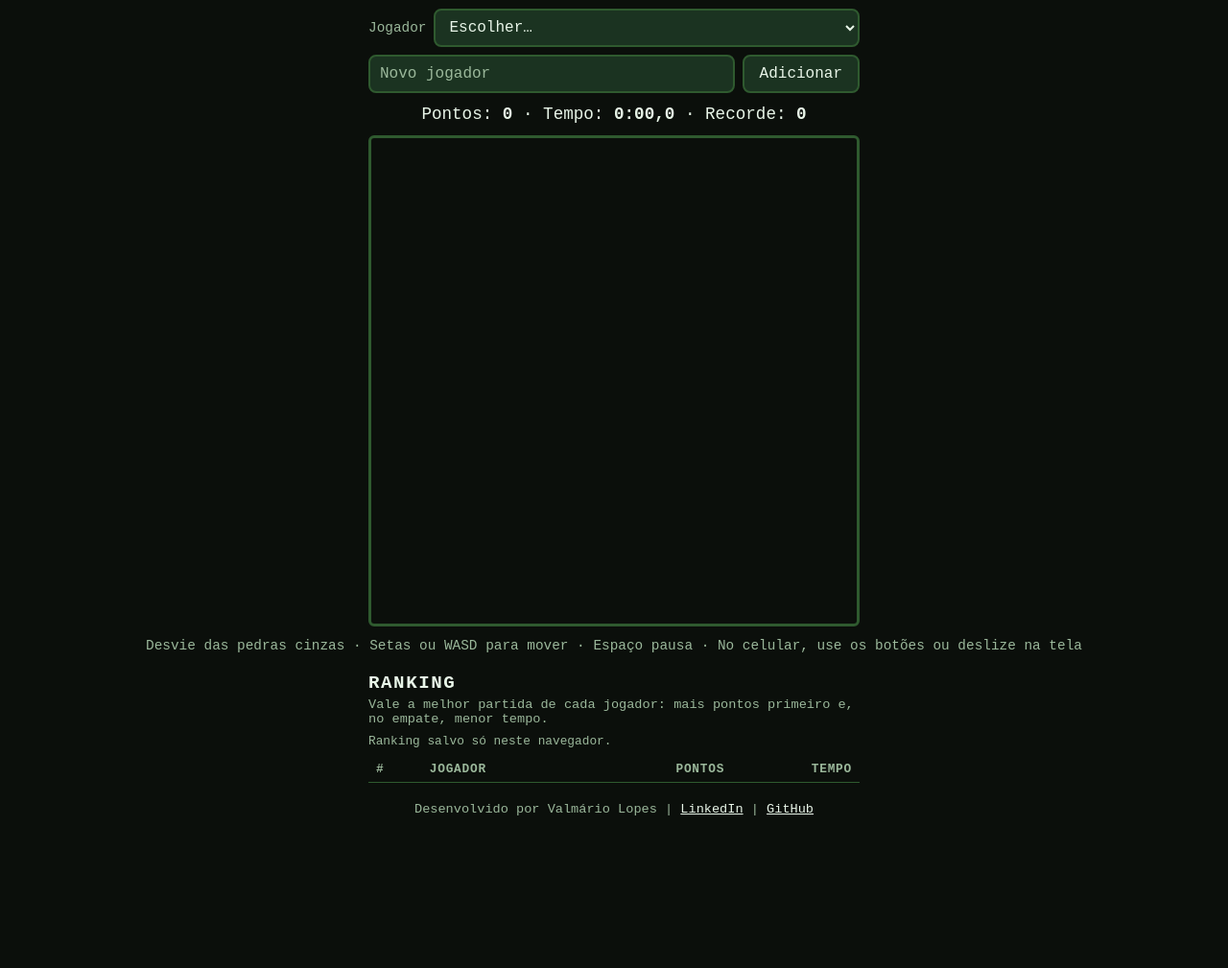
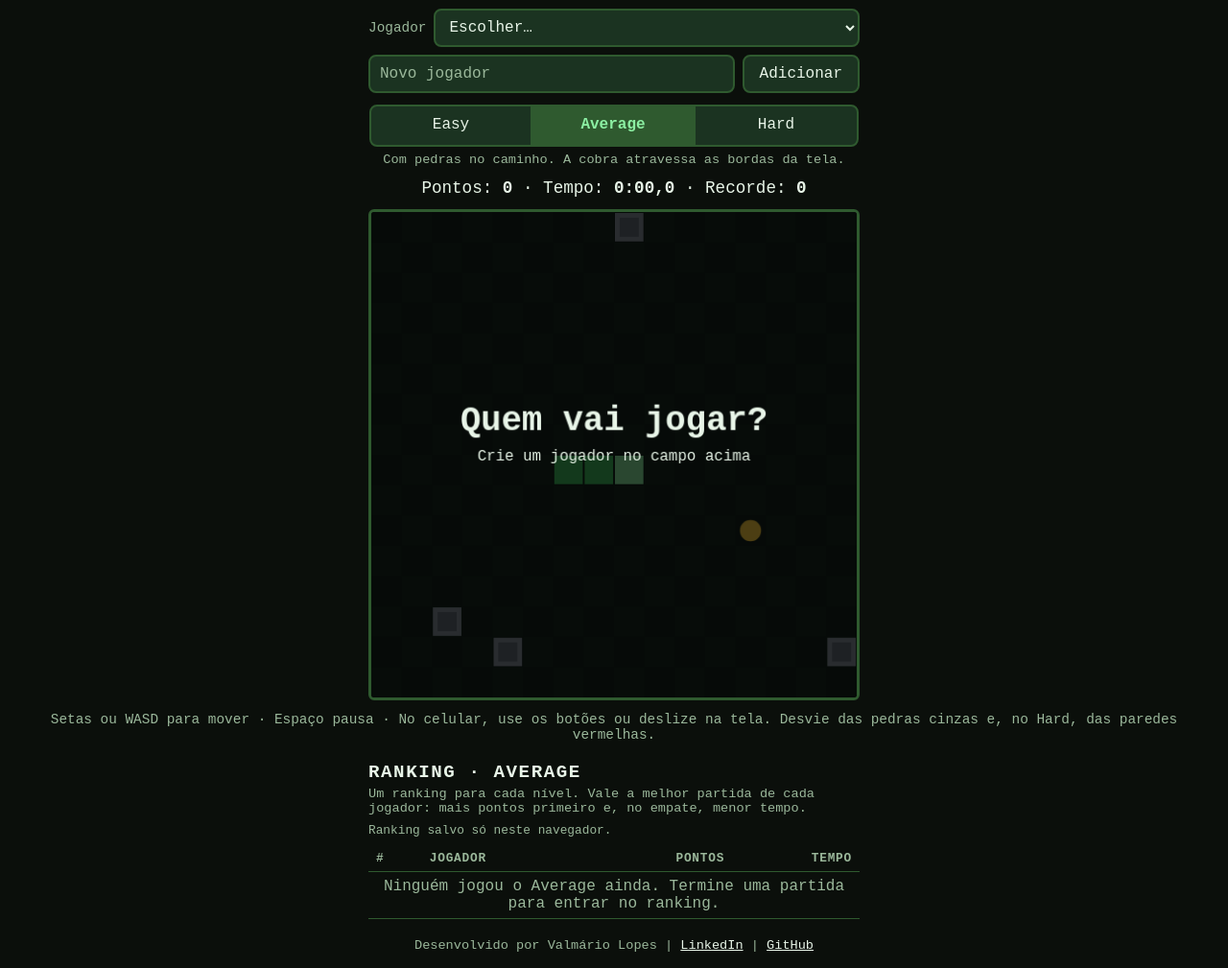
Before and after one commit to Valmario/Jogo_da_Cobrinha, a plain HTML site: page index.html in a window 1280 px wide. Shown: the part 56-1065 px from the top of the page at 96% size. Before the commit the page ends 923 px from the top, so only its background shows below. Drawn offline with Linux system fonts and the light colour scheme.

Commit message:
Enhance help text and ranking display
Updated help text and ranking section for clarity.

```diff
--- a/index.html
+++ b/index.html
@@ -20,6 +20,15 @@
             <button type="submit" id="botao-adicionar" class="adicionar">Adicionar</button>
         </div>
     </form>
+    <fieldset class="nivel">
+        <legend>Nível</legend>
+        <div class="opcoes-nivel">
+            <label class="opcao-nivel"><input type="radio" name="nivel" value="easy"><span>Easy</span></label>
+            <label class="opcao-nivel"><input type="radio" name="nivel" value="average"><span>Average</span></label>
+            <label class="opcao-nivel"><input type="radio" name="nivel" value="hard"><span>Hard</span></label>
+        </div>
+        <p class="descricao-nivel" id="descricao-nivel"></p>
+    </fieldset>
     <p class="placar">Pontos: <strong id="pontos">0</strong> · Tempo: <strong id="tempo">0:00,0</strong> · Recorde: <strong id="recorde">0</strong></p>
     <canvas id="snake" width="512" height="512" role="img" aria-label="Área do jogo da cobrinha"></canvas>
     <div class="painel-toque">
@@ -31,10 +40,10 @@
         </div>
         <button type="button" id="botao-acao" class="acao">Começar</button>
     </div>
-    <p class="ajuda">Desvie das pedras cinzas · Setas ou WASD para mover · Espaço pausa · No celular, use os botões ou deslize na tela</p>
+    <p class="ajuda">Setas ou WASD para mover · Espaço pausa · No celular, use os botões ou deslize na tela. Desvie das pedras cinzas e, no Hard, das paredes vermelhas.</p>
     <section class="ranking" aria-labelledby="titulo-ranking">
-        <h2 id="titulo-ranking">Ranking</h2>
-        <p class="regra">Vale a melhor partida de cada jogador: mais pontos primeiro e, no empate, menor tempo.</p>
+        <h2 id="titulo-ranking">Ranking · <span id="rotulo-ranking">Average</span></h2>
+        <p class="regra">Um ranking para cada nível. Vale a melhor partida de cada jogador: mais pontos primeiro e, no empate, menor tempo.</p>
         <p class="origem" id="origem-ranking" role="status">Ranking salvo só neste navegador.</p>
         <div class="tabela-rolagem">
             <table>
```
